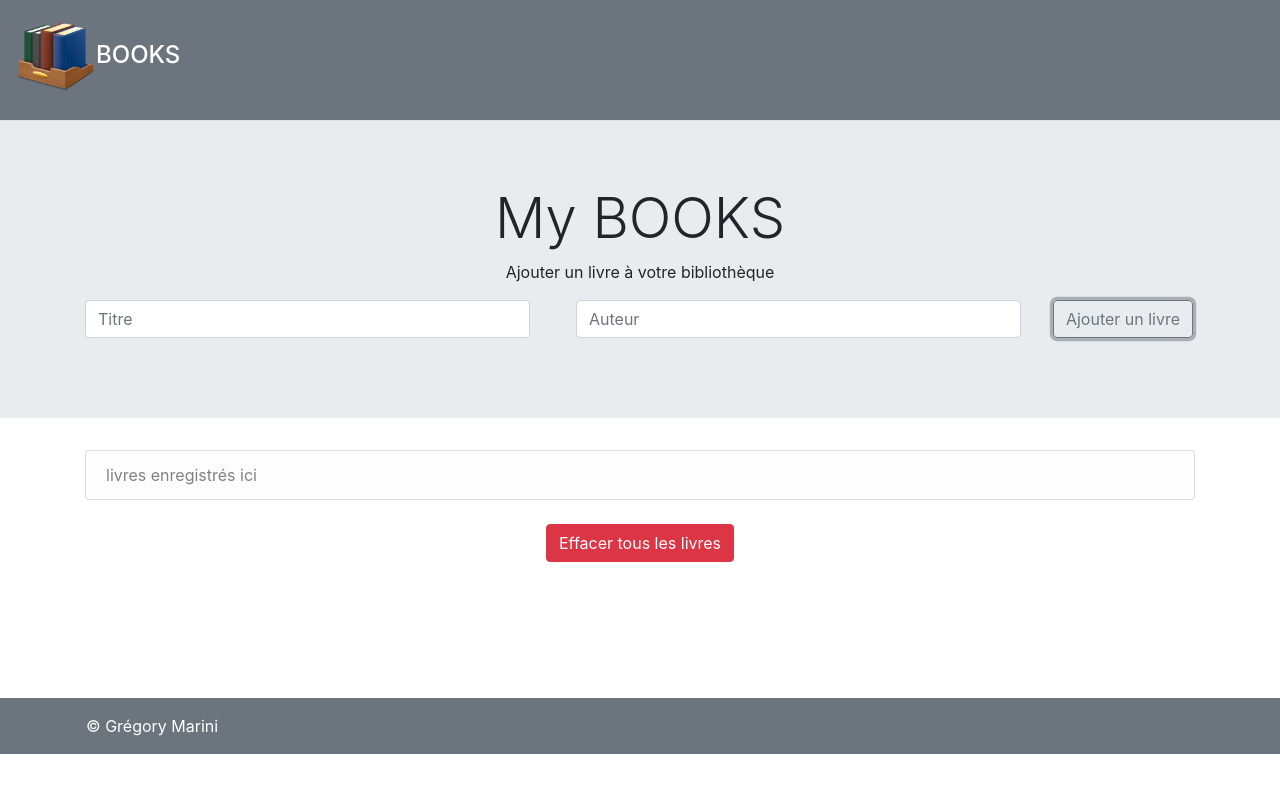
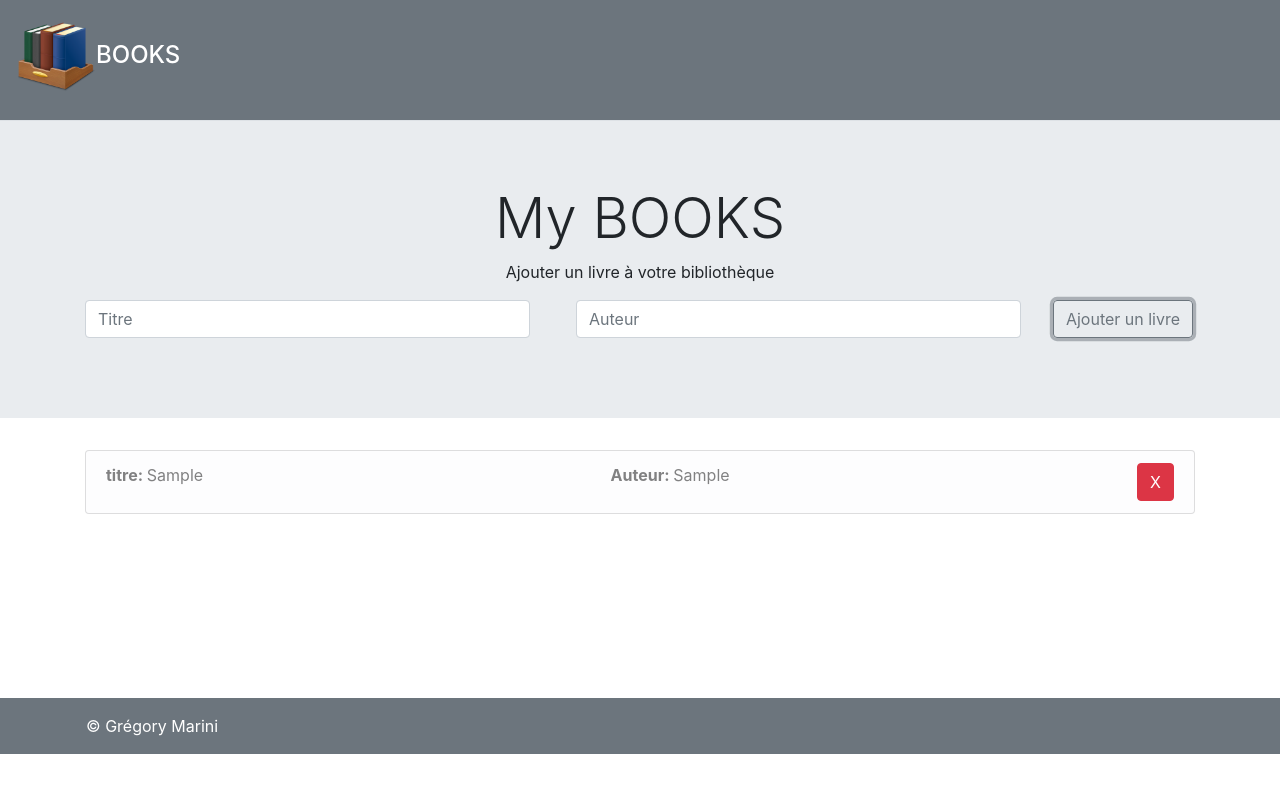
Before and after one commit to NMY0d4/ReactBooksApp, a React (Create React App) app: page / in a window 1280 px wide. Both pictures are taken after typing "Sample", "Sample" into the empty fields and a click on the button "Ajouter un livre". Shown: the top 792 px of the page. Built offline with nearby package versions, Linux system fonts and the light colour scheme.

Commit message:
gestion de l'affichage des livres

```diff
--- a/src/containers/AddBooks.js
+++ b/src/containers/AddBooks.js
@@ -16,10 +16,38 @@ const AddBooks = ({ libraryData, addBook }) => {
         e.preventDefault();
         // console.log(newData);
         addBook(newData);
-        console.log(libraryData);
+        // console.log(libraryData);
         // vider le input:
         setNewData(initialState);
     };
+
+    const displayBooks =
+        libraryData.length > 0 ? (
+            libraryData.map((book) => (
+                <li
+                    key={book.id}
+                    className="list-group-item list-group-item-light d-flex justify-content-between"
+                >
+                    <span>
+                        <strong>titre: </strong>
+                        {book.title}
+                    </span>
+                    <span>
+                        <strong>Auteur: </strong>
+                        {book.author}
+                    </span>
+                    <span className="btn btn-danger">X</span>
+                </li>
+            ))
+        ) : (
+            <p className="text-center">Aucun livres enregistré</p>
+        );
+
+    const deleteAllBooks = libraryData.length > 1 && (
+        <button className="btn btn-danger mt-4 mb-5">
+            Effacer tous les livres
+        </button>
+    );
 
     return (
         <main role="main">
@@ -75,15 +103,9 @@ const AddBooks = ({ libraryData, addBook }) => {
             <div className="container" style={{ minHeight: "200px" }}>
                 <div className="row">
                     <div className="col-md-12">
-                        <ul className="list-group">
-                            <li className="list-group-item list-group-item-light d-flex justify-content-between">
-                                livres enregistrés ici
-                            </li>
-                        </ul>
+                        <ul className="list-group">{displayBooks}</ul>
                         <div className="d-flex justify-content-center">
-                            <button className="btn btn-danger mt-4 mb-5">
-                                Effacer tous les livres
-                            </button>
+                            {deleteAllBooks}
                         </div>
                     </div>
                 </div>
```
